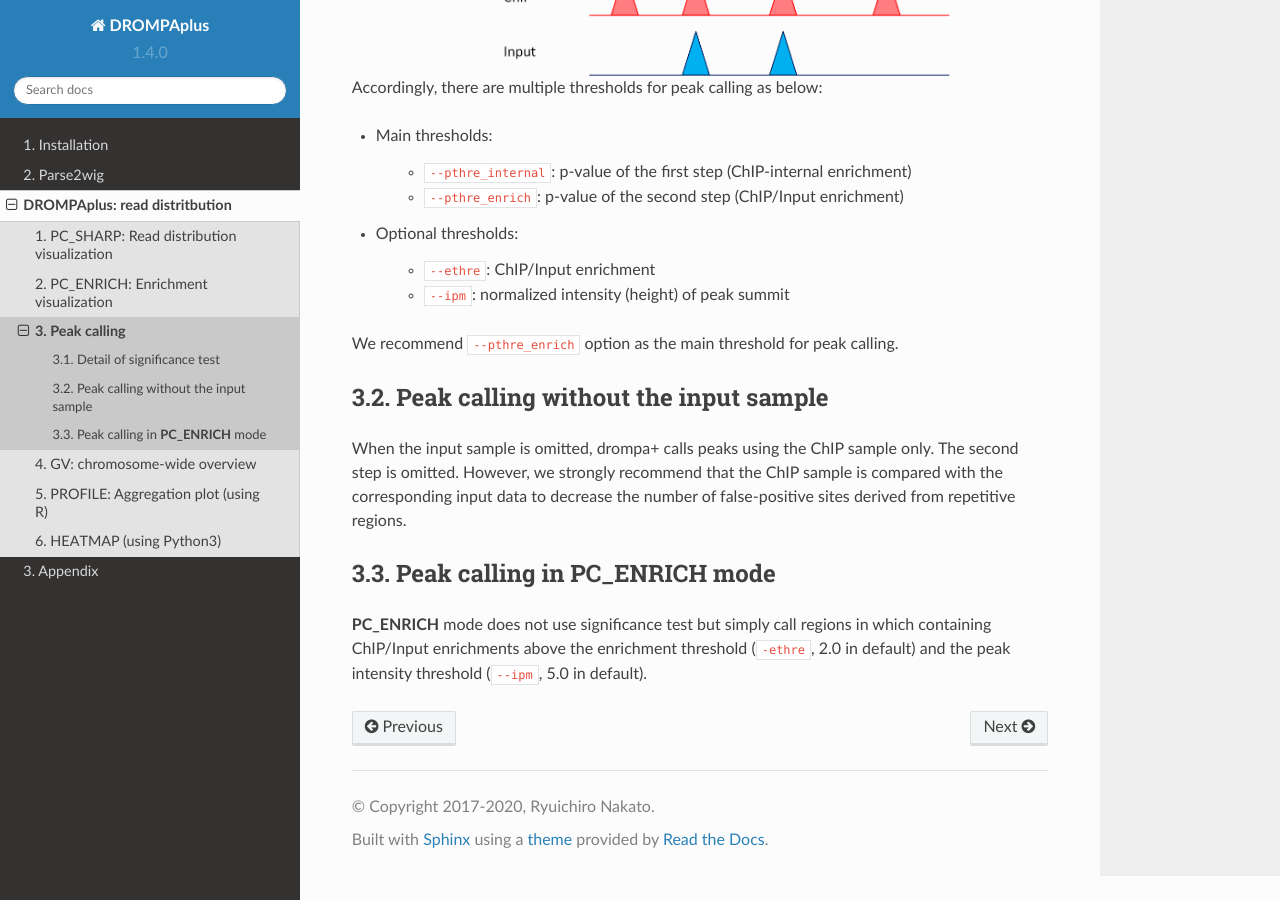
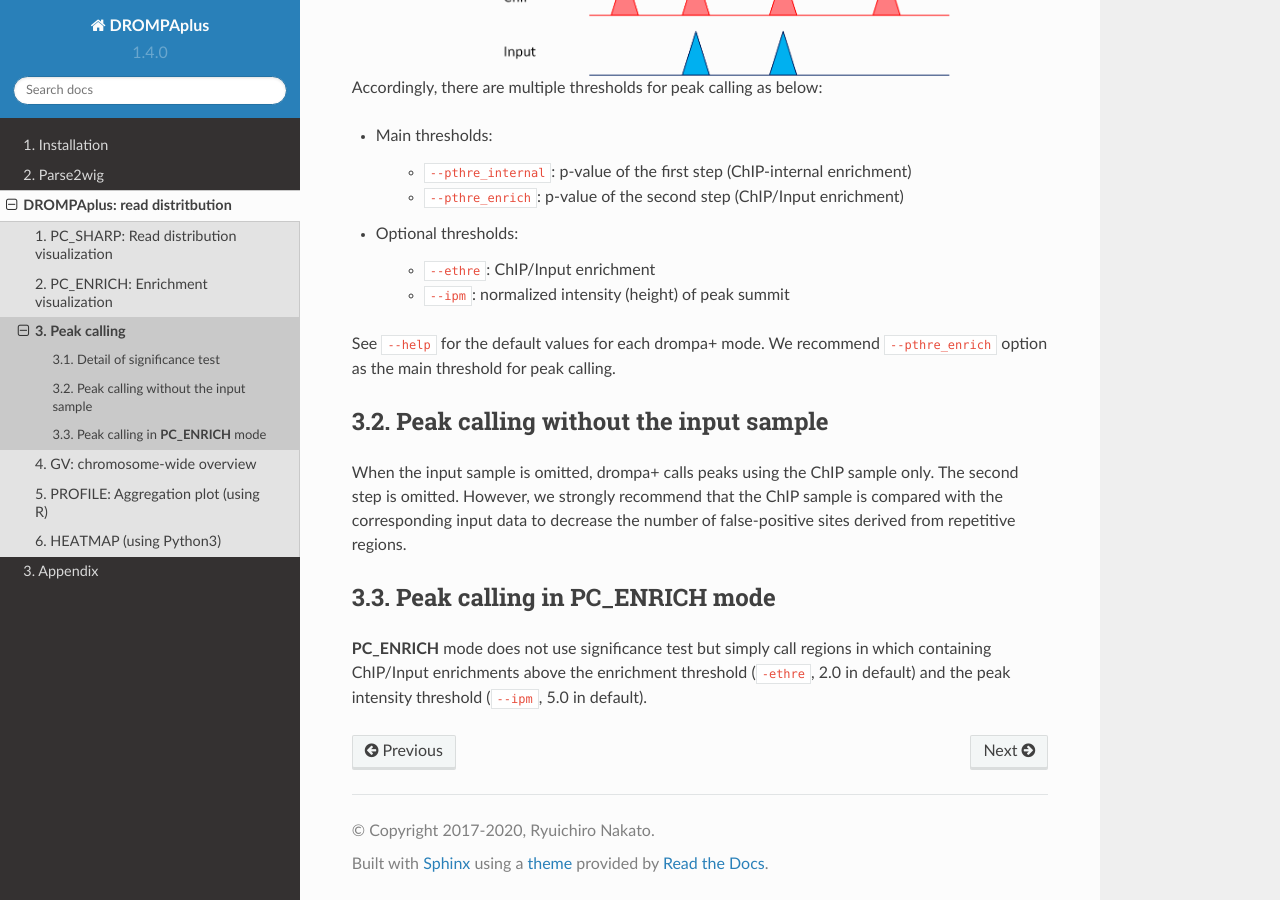
Before and after one commit to rnakato/DROMPAplus, a Sphinx documentation site: the page built from docs/content/drompa/PEAKCALL.rst, in a window 1280 px wide and 900 px high, scrolled down 1829 px. Built offline with Sphinx 7.4.7 and the Read the Docs theme 2.0.0, drawn with Linux system fonts in a browser that asks for light colours.

Commit message:
modify peak calling

```diff
--- a/docs/content/drompa/PEAKCALL.rst
+++ b/docs/content/drompa/PEAKCALL.rst
@@ -64,7 +64,7 @@
      - ``--ethre``: ChIP/Input enrichment
      - ``--ipm``: normalized intensity (height) of peak summit
 
-We recommend ``--pthre_enrich`` option as the main threshold for peak calling.
+See ``--help`` for the default values for each drompa+ mode. We recommend ``--pthre_enrich`` option as the main threshold for peak calling.
 
 Peak calling without the input sample
 ++++++++++++++++++++++++++++++++++++++++++
```
